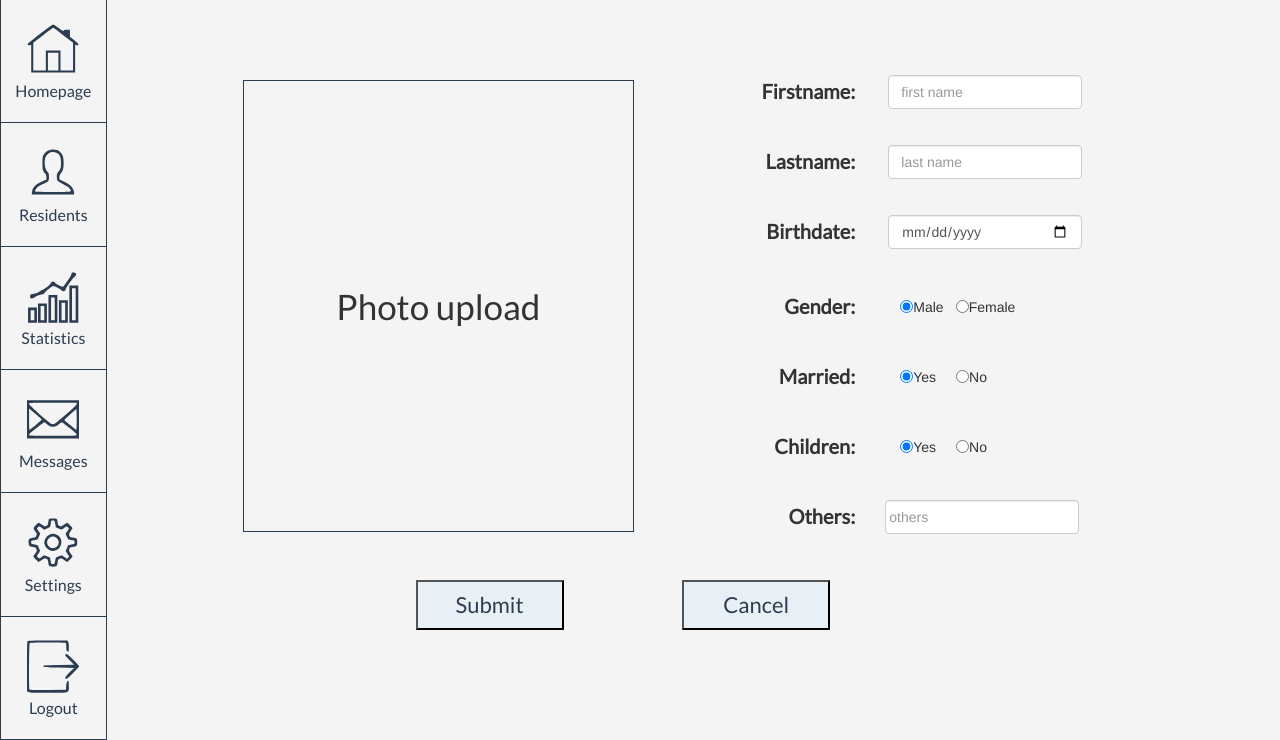
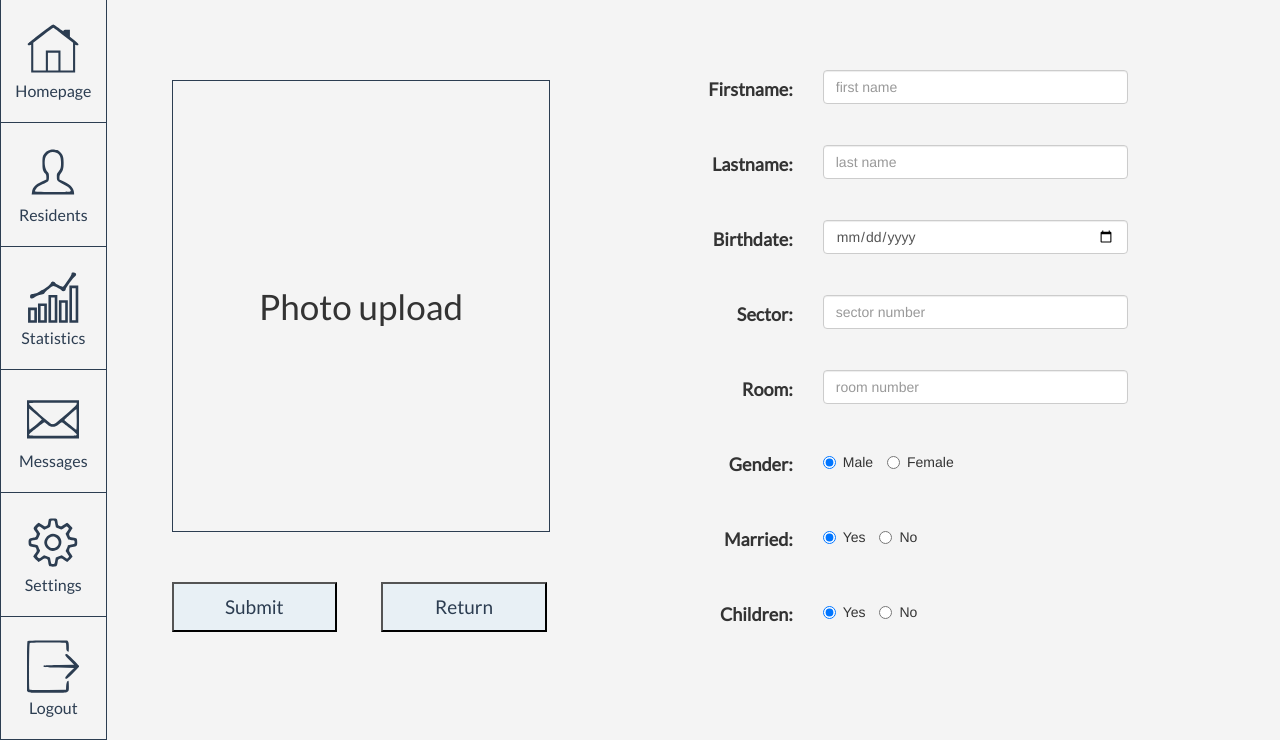
Before and after one commit to tengzhang94/edouard_remy_webapp, a CodeIgniter app: page /a17_webApps04/index.php/caregivercontroller/addResident in a window 1280 px wide. Shown: the part 60-800 px from the top of the page. Run offline with CodeIgniter, Linux system fonts and the light colour scheme; some libraries are stand-ins or nearby versions.

Commit message:
AddResident update

```diff
--- a/webDemo2/application/controllers/CaregiverController.php
+++ b/webDemo2/application/controllers/CaregiverController.php
@@ -86,36 +86,76 @@ class CaregiverController extends CI_Controller {
         $results['caregiver'] = $this->Event_model->insertCaregiver();
     }
 
-    public function addResident() {
-        $this->load->model('AddResident_model');
-
+    public function addResident() {   // just to load the page addr\Resident
         $data['title'] = 'Resident';
         $data['menu'] = $this->Menu_model->get_menuitems('Resident');
         $data['content'] = $this->parser->parse('AddResident', $data, true);
+        $this->parser->parse('navbar_topbar', $data);
+        }
+
+    public function addResidentConfirm(){  //post the new resident info and return to resident overview page
+        if($_REQUEST['submit1']){
 
         $firstName = $this->input->post('firstName');
-        $lastName = $this->input->post('lastName');
+        $lastName  = $this->input->post('lastName');
         $birthDate = $this->input->post('birthDate');
-        $gender = $this->input->post('gender');
+        $idSector  = $this->input->post('sector');
+        $roomNr  = $this->input->post('room');
+        $gender  = $this->input->post('gender');
         $married = $this->input->post('married');
-        $children = $this->input->post('children');
-        $other = $this->input->post('other');
+        $children  = $this->input->post('children');
 
         //$this->form_validation->set_rules('firstName', 'First name', 'trim|required', array('required' => 'Fill in %s'));
         //$this->form_validation->set_rules('lastName', 'Last name', 'trim|required', array('required' => 'Fill in %s'));
 
-        if ($this->input->post('firstName') == NULL) { //TODO: Must be replaced by form validation
-            $data['success'] = "";
-            $this->parser->parse('navbar_topbar', $data);
-        } else {
+        if ($this->input->post('firstName') == NULL ||$this->input->post('lastName') == NULL||$this->input->post('birthDate') == NULL
+                ||$this->input->post('sector') == NULL||$this->input->post('room') == NULL) { //TODO: Must be replaced by form validation
+            //$data['success'] = "";
+            //$this->parser->parse('navbar_topbar', $data);
+             }
+/*
+        $firstNameErr = $lastNameErr = $birthDateErr = $idSectorErr =$roomNrErr="";
+        if ($this->input->post('firstName')==NULL) {
+                $firstNameErr = "First name is required";
+                echo $firstNameErr;
+        }
+        if ($this->input->post('lastName')==NULL) {
+                $lastNameErr = "Last name is required";
+                echo $lastNameErr;
+        }
+
+        if ($this->input->post('birthDate')==NULL) {
+                $birthDateErr = "Birth date is required";
+                echo $birthDateErr;
+        }
+
+        if ($this->input->post('sector')==NULL) {
+                $idSectorErr = "ID of sector is required";
+                echo $idSectorErr;
+        }
+        if ($this->input->post('room')==NULL) {
+                $roomNrErr = "Room number is required";
+                echo $roomNrErr;
+        }
+*/
+        else {
+            $this->load->model('AddResident_model');
             if ($this->AddResident_model->checkExist($firstName, $lastName, $birthDate, $gender) == false) {
-                $this->AddResident_model->addInfoResident($firstName, $lastName, $birthDate, $gender, $married, $children, $other);
-                $data['success'] = "Success!";
-                $this->parser->parse('navbar_topbar', $data);
+                $this->AddResident_model->addInfoResident($firstName, $lastName, $birthDate, $gender, $married, $children, $idSector,$roomNr);
+                redirect('caregiverController/resident');
+                //return to the resident page
+
+                //$data['success'] = "Success!";
+                //$this->parser->parse('navbar_topbar', $data);
             } else {
                 $data['success'] = "This resident already exists!";
                 $this->parser->parse('navbar_topbar', $data);
             }
+        }
+        }
+
+        elseif($_REQUEST['return1']){
+           redirect('caregiverController/resident');
         }
     }
 
--- a/webDemo2/application/controllers/Welcome.php
+++ b/webDemo2/application/controllers/Welcome.php
@@ -20,7 +20,7 @@ class Welcome extends CI_Controller {
 	 */
 	public function index()
 	{
-                redirect(base_url('index.php/CaregiverController/changePersonalInformation'));
+                redirect(base_url('index.php/CaregiverController/getPersonalInformation'));
 	}
 
 
--- a/webDemo2/application/models/AddResident_model.php
+++ b/webDemo2/application/models/AddResident_model.php
@@ -12,7 +12,7 @@ class AddResident_model extends CI_Model {
         return false;
     }
 
-    public function addInfoResident($firstName, $lastName, $birthDate, $gender, $married, $children, $other) {
+    public function addInfoResident($firstName, $lastName, $birthDate, $gender, $married, $children, $idSector,$roomNr) {
         $data = array(
             'firstName' => $firstName,
             'lastName' => $lastName,
@@ -20,7 +20,8 @@ class AddResident_model extends CI_Model {
             'gender' => $gender,
             'married' => $married,
             'children' => $children,
-            'other' => $other,
+            'Sectors_idSector'=> $idSector,
+            'roomNr' => $roomNr,
         );
 
         $this->db->insert('Resident', $data);
--- a/webDemo2/application/views/AddResident.php
+++ b/webDemo2/application/views/AddResident.php
@@ -1,88 +1,85 @@
-<!DOCTYPE html>
- <!--
-<html>
-    <head>
-        <title>GraceAge 2.0 - addResident</title>
-        <meta charset="UTF-8">
-        <meta name="viewport" content="width=device-width, initial-scale=1.0">
-        <link rel="stylesheet" href="https://maxcdn.bootstrapcdn.com/bootstrap/3.3.7/css/bootstrap.min.css">
-        <link rel="stylesheet" href="https://fonts.googleapis.com/css?family=Lato">
-        <link rel ="stylesheet/less" type="text/css" href="<?php echo base_url();?>assets/css/addResident.less"/>
-        <script src="//cdnjs.cloudflare.com/ajax/libs/less.js/2.5.1/less.min.js"></script>
-        <script src="https://maxcdn.bootstrapcdn.com/bootstrap/3.3.7/js/bootstrap.min.js"></script>
-
-    </head>
-
-<body>
-    -->
-
+<div class="container-fluid">
+    <form class="form-horizontal" method="post" action="addResidentConfirm">
     <div class="row">
-         <div class="col-1"></div>
-        <div class="col-6" >
-
-        <button class="btn-photo">Photo upload</button>
+        <div class="col-sm-6 col-xs-12" >
+             <button class="btn-photo">Photo upload</button>
+             <div class="row">
+             <div class="form-group"style="height:55px;">
+                <div class="col-sm-4 col-xs-12 ">
+                    <input type="submit" class="btn-confirm" name="submit1" value="Submit">
+                </div>
+                <div class="col-sm-4 col-sm-offset-1 col-xs-12">
+                    <input type="submit" class="btn-confirm" name="return1" value="Return">
+                </div>
+            </div>
+             </div>
         </div>
 
-        <form class="form-horizontal" method="post" action="addResident">
-
-            <div class="col-5">
-                <div class="form-group" style="height:55px;margin-top: 70px;">
-                    <label class="control-label col-sm-4" for="firstname" style=" font-family:  Lato, sans-serif; font-size: 20px;">Firstname:</label>
+            <div class="col-sm-6 col-xs-12">
+                <div class="form-group" style="margin-top: 70px;">
+                    <label class="control-label col-sm-4" for="firstname"><p class="residentInfoStyle">Firstname:</p></label>
                     <div class="col-sm-8">
-                    <input type="text" class="form-control" id="firstname" placeholder="first name " style="width:75%;margin-top: 5px;margin-left:3px;"name="firstName">
+                        <input type="text" class="form-control" id="firstname" placeholder="first name" name="firstName">
                     </div>
                 </div>
-                <div class="form-group" style="height:55px;">
-                    <label class="control-label col-sm-4" for="lastname" style=" font-family:  Lato, sans-serif; font-size: 20px;">Lastname:</label>
+                <div class="form-group">
+                    <label class="control-label col-sm-4" for="lastname"><p class="residentInfoStyle">Lastname:</p></label>
                     <div class="col-sm-8">
-                    <input type="text" class="form-control" id="lastname" placeholder="last name " style="width:75%;margin-top: 5px;margin-left:3px;" name="lastName">
+                        <input type="text" class="form-control" id="lastname" placeholder="last name " name="lastName">
                     </div>
                 </div>
-                <div class="form-group" style="height:55;">
-                    <label class="control-label col-sm-4" for="birthdate" style=" font-family:  Lato, sans-serif; font-size: 20px;">Birthdate:</label>
+                <div class="form-group">
+                    <label class="control-label col-sm-4" for="birthdate"><p class="residentInfoStyle">Birthdate:</p></label>
                     <div class="col-sm-8">
-                    <input type="date" class="form-control" id="birthdate" placeholder="dd-mm-jj" style="width:75%;margin-top: 5px;margin-left:3px;" name="birthDate">
+                        <input type="date" class="form-control" id="birthdate" placeholder="dd-mm-jj" name="birthDate" >
                     </div>
                 </div>
-                <div class="form-group" style="height:55px;">
-                    <label class="control-label col-sm-4" for="gender" style=" font-family:  Lato, sans-serif; font-size: 20px;">Gender:</label>
+                <div class="form-group">
+                    <label class="control-label col-sm-4" for="sector"><p class="residentInfoStyle">Sector:</p></label>
                     <div class="col-sm-8">
-                        <input type="radio" style="float: left; margin-left: 15px;margin-top: 15px;" name="gender" value="Male" checked><p style="float:left;margin-top: 12px">Male</p><input type="radio" style="float:left;margin-left: 12px;margin-top: 15px;" name="gender" value="Female"><p style="float:left;margin-top: 12px">Female</p>
+                    <input type="text" class="form-control" id="sector" placeholder="sector number "  name="sector">
                     </div>
                 </div>
-                <div class="form-group" style="height:55px;">
-                    <label class="control-label col-sm-4" for="married" style=" font-family:  Lato, sans-serif; font-size: 20px;">Married:</label>
+                <div class="form-group">
+                    <label class="control-label col-sm-4" for="room"><p class="residentInfoStyle">Room:</p></label>
                     <div class="col-sm-8">
-                        <input type="radio" style="float: left; margin-left: 15px;margin-top: 15px;" name="married" value="1" checked><p style="float:left;margin-top: 12px">Yes</p><input type="radio" style="float:left;margin-left: 20px;margin-top: 15px;" name="married" value="0"><p style="float:left;margin-top: 12px">No</p>
+                    <input type="text" class="form-control" id="room" placeholder="room number " name="room">
                     </div>
                 </div>
-                <div class="form-group" style="height:55px;">
-                    <label class="control-label col-sm-4" for="children" style=" font-family:  Lato, sans-serif; font-size: 20px;">Children:</label>
+                <div class="form-group">
+                    <label class="control-label col-sm-4" for="gender"><p class="residentInfoStyle">Gender:</p></label>
                     <div class="col-sm-8">
-                    <input type="radio" style="float: left; margin-left: 15px;margin-top: 15px;" name="children" value="1" checked><p style="float:left;margin-top: 12px">Yes</p><input type="radio" style="float:left;margin-left: 20px;margin-top: 15px;" name="children" value="0"><p style="float:left;margin-top: 12px">No</p>
+                    <div class="radio-inline">
+                            <input type="radio"  name="gender" value="Male" checked>Male
+                    </div>
+                    <div class="radio-inline">
+                            <input type="radio" name="gender" value="Female">Female
+                    </div>
                     </div>
                 </div>
-                <div class="form-group" style="height:55px;">
-                    <label class="control-label col-sm-4" for="others" style=" font-family:  Lato, sans-serif; font-size:20px;">Others:</label>
+                <div class="form-group">
+                    <label class="control-label col-sm-4" for="married"><p class="residentInfoStyle">Married:</p></label>
                     <div class="col-sm-8">
-                    <input type="text" class="form-control" id="others" placeholder="others "style="width:75%;margin-top: 5px;padding-left:3px;" name="others">
+                        <div class="radio-inline">
+                        <input type="radio" name="married" value="1" checked>Yes
+                        </div>
+                        <div class="radio-inline">
+                        <input type="radio" name="married" value="0">No
+                        </div>
                     </div>
                 </div>
-
-            </div>
-            <div class="col-3"></div>
-            <div class="form-group" style="height:55px;">
-                <div class="col-2">
-                    <button class="btn-confirm" type="submit">Submit</button>
-                </div>
-                <div class="col-1"></div>
-                <div class="col-2">
-                <button class="btn-confirm" type="button">Cancel</button>
+                <div class="form-group">
+                    <label class="control-label col-sm-4" for="children"><p class="residentInfoStyle">Children:</p></label>
+                    <div class="col-sm-8">
+                    <div class="radio-inline">
+                    <input type="radio"name="children" value="1" checked>Yes
+                    </div>
+                    <div class="radio-inline">
+                    <input type="radio"name="children" value="0">No
+                    </div>
+                    </div>
                 </div>
             </div>
-
-        </form>
-
-</body>
-
-</html>
+    </div>
+    </form>
+</div>
--- a/webDemo2/application/views/residentIndividual.php
+++ b/webDemo2/application/views/residentIndividual.php
@@ -5,7 +5,7 @@
                     class="infoTitleTxt">Kamer {roomNr}</span>
             </span><span id="residentContent"><span id="sector" class="infoTxt">Afdeling: {sector}</span><span id="language" class="infoTxt">Taal: {language}</span><span id="birthday" class="infoTxt">Geboortedatum: {birthday}</span>
                 <span
-                    id="gender" class="infoTxt">Geslacht: {gender}</span><span id="isMarried" class="infoTxt">Getrouwd: {married}</span><span id="children" class="infoTxt">Kinderen: {children}</span></span><span id="residentNotes"><span id="notesTitle">Notities <button class="btn btn-default" type="button" id="addBtn"><img src="<?php echo base_url() ?>assets/css/image/icons8-plus-100.png" id="iconAdd"></button></span>
+                    id="gender" class="infoTxt">Geslacht: {gender}</span><span id="isMarried" class="infoTxt">Getrouwd: {married}</span><span id="children" class="infoTxt">Kinderen: {children}</span></span><span id="residentNotes"><span id="notesTitle">Notities <button class="btn btn-default" type="button" id="removeBtn"><img src="<?php echo base_url() ?>assets/css/image/icons8-trash-100.png" id="iconTrash" /></button><button class="btn btn-default" type="button" id="addBtn"><img src="<?php echo base_url() ?>assets/css/image/icons8-plus-100.png" id="iconAdd"></button></span>
                 {notes}
                 <span class="infoTxt">{text}</span>
                 {/notes}
--- a/webDemo2/assets/css/Caregiver.less
+++ b/webDemo2/assets/css/Caregiver.less
@@ -606,14 +606,15 @@ label {
 }
 
 .btn-confirm {
-	width: 100%;
+        margin-top:50px;
+	width: 120%;
         height:50px;
 	margin-left: 20px;//60px;
 	//margin-top: 50px;
 	margin-right: 20px;
 	color: @color_1;
 
-	font-size: 22px;
+	font-size: 19px;
 	font-family: @font_family_1;
 	background-color: @background_color_2;
 
@@ -673,6 +674,7 @@ body {
 }
 
 //from here we try grid-column
+/*
 * {
     box-sizing: border-box;
 }
@@ -699,10 +701,23 @@ body {
 
 
 @media only screen and (max-width: 768px) {
-    /* For mobile phones: */
+
     [class*="col-"] {
         width: 100%;
     }
+}
+*/
+.residentInfoStyle{
+     font-family:  Lato, sans-serif;
+     font-size: 18px;
+}
+
+#input-style{
+    width:75%;margin-top: 5px;margin-left:3px;
+}
+
+#form-style{
+    height:30px;
 }
 
 #scoreLijstNavItem{
```
Also changed, not shown: webDemo2/application/views/careGiverInfo.php (+30 -33 lines). Lines whose indentation alone changed are shown as unchanged.
